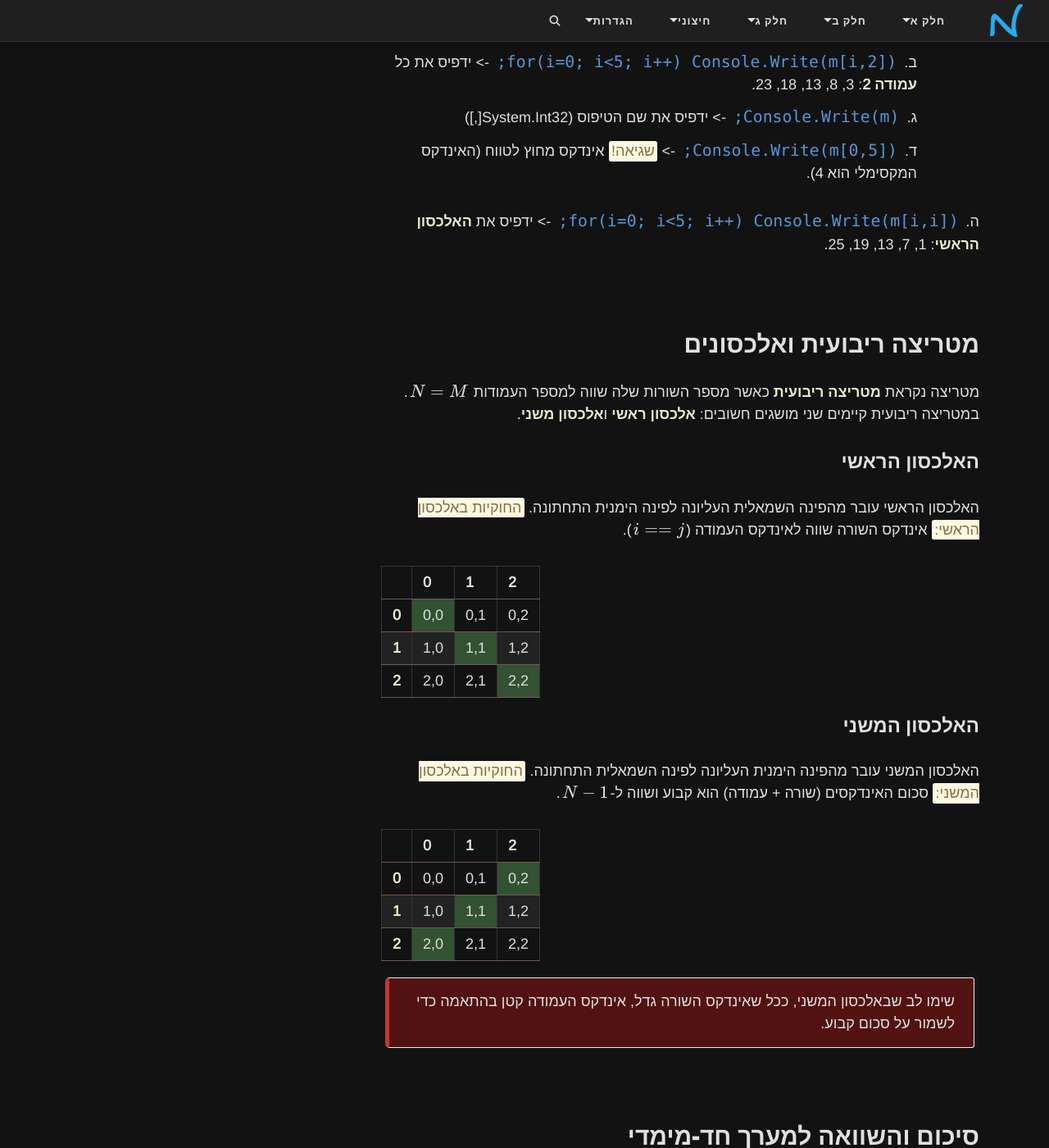
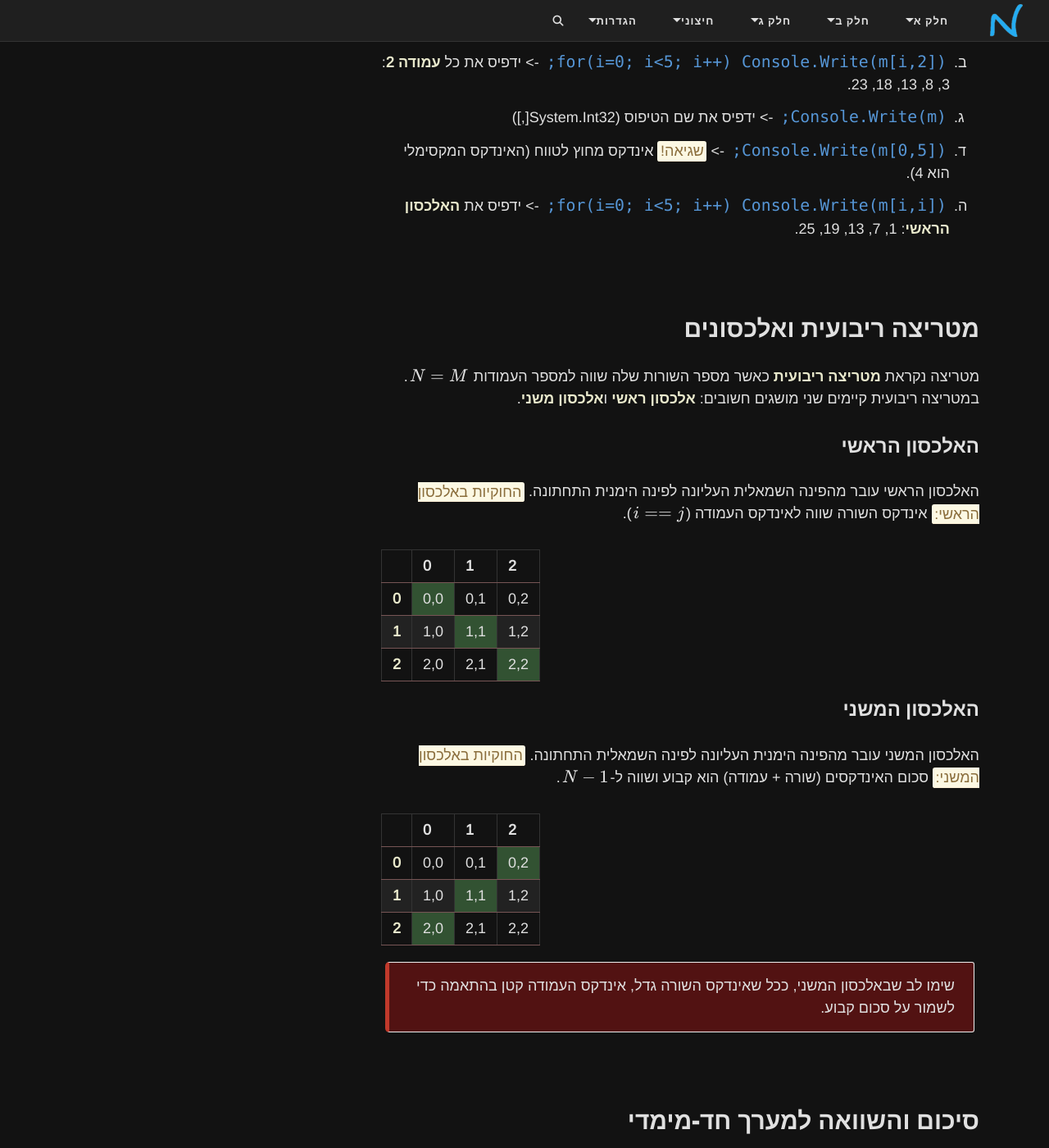
Before and after one commit to 3strategy/BeautifulYesodot, a Jekyll site: the page built from cs3e/Chapter10.md, in a window 1280 px wide and 1400 px high, scrolled down 7882 px. Shown: the whole window at 82% size. Built offline with Jekyll 4.4.1, drawn with Linux system fonts in a browser that asks for light colours; formulas are drawn with MathJax 3; comment, search, counter and statistics services are not loaded.

Commit message:
{: .alefbet} support

```diff
--- a/assets/css/custom-styles.css
+++ b/assets/css/custom-styles.css
@@ -329,6 +329,8 @@ ul, ol {
     display: flex;
     flex-direction: column;
     gap: 0.6em;
+    list-style-position: outside;
+    padding-inline-start: 2em;
 }
 
 /* Hebrew alphabetic list markers (א, ב, ג, ...) */
@@ -359,8 +361,6 @@ ol.hebrew-list,
 ol.alefbet {
     list-style-type: hebrew;
     list-style-type: alefbet;
-    margin-inline-start: 2em;
-    list-style-position: inside;
 }
 
 #canvas-container {
```
Also changed, not shown: cs3e/Chapter10.md (+1 -2 lines).
